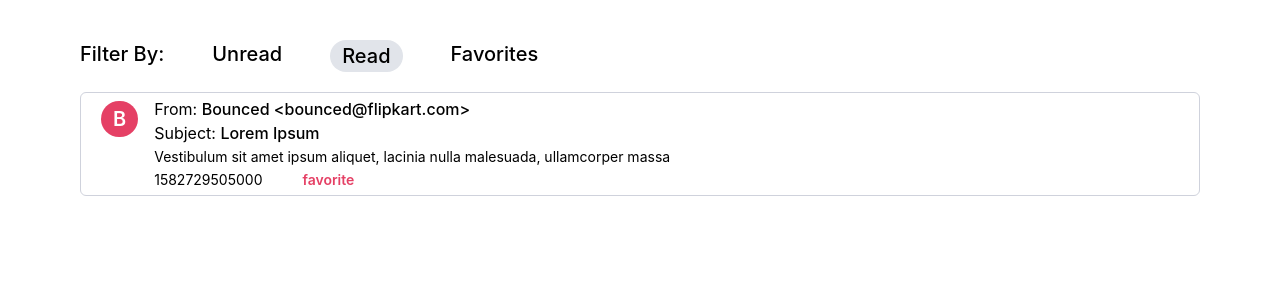
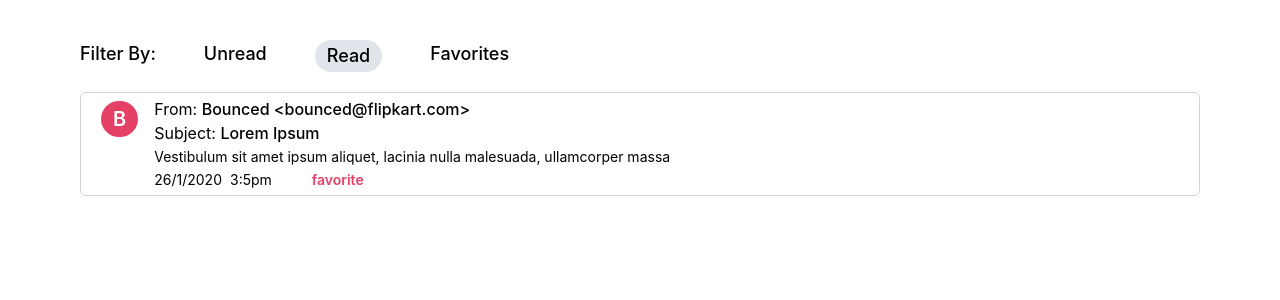
Before and after one commit to soumyaranjan1819/outlook, a React (Create React App) app: page / in a window 1280 px wide. Shown: the top 300 px of the page. Built offline with nearby package versions, Linux system fonts and the light colour scheme; the HTML template or start-up script is replaced by a standard one.

Commit message:
file name changed

```diff
--- a/src/App.js
+++ b/src/App.js
@@ -1,9 +1,9 @@
-import EmailLists from "./Pages/EmailLists";
+import Home from "./Pages/Home";
 
 function App() {
   return (
     <div>
-      <EmailLists/>
+      <Home/>
     </div>
   );
 }
--- a/src/Components/EmailCard.js
+++ b/src/Components/EmailCard.js
@@ -1,6 +1,8 @@
 import React from "react";
 
 const EmailCard = ({ emailData }) => {
+  const date = new Date(emailData.date);
+
   return (
     <div className="flex items-start gap-4 border-[#cfd2dc] border-[1.25px] px-5 py-1 rounded-md">
       <span className=" uppercase text-xl font-semibold text-white bg-[#e54065] px-3 py-1 mt-1 rounded-full">
@@ -17,7 +19,13 @@ const EmailCard = ({ emailData }) => {
           <span className=" capitalize font-medium">{emailData.subject}</span>
         </p>
         <p className=" text-sm mt-0.5">{emailData.short_description}</p>
-        <span className=" text-sm">{emailData.date}</span>
+        <span className=" text-sm">
+          {date.getDate()}/{date.getMonth()}/{date.getFullYear()}
+          <span className="ml-2 ">
+          {date.getHours() > 12 ? date.getHours() - 12 : date.getHours()}:
+          {date.getMinutes()}{date.getHours()>12?`pm`:`am`}
+          </span>
+        </span>
         <span className=" text-sm font-semibold text-[#e54065] ml-10">
           favorite
         </span>
--- /dev/null
+++ b/src/Pages/Body.js
@@ -0,0 +1,9 @@
+import React from 'react'
+
+const Body = () => {
+  return (
+    <div>Body</div>
+  )
+}
+
+export default Body
--- a/src/Pages/EmailBody.js
+++ /dev/null
@@ -1,9 +0,0 @@
-import React from 'react'
-
-const EmailBody = () => {
-  return (
-    <div>EmailBody</div>
-  )
-}
-
-export default EmailBody
--- a/src/Pages/EmailLists.js
+++ b/src/Pages/Home.js
@@ -1,7 +1,7 @@
 import React from "react";
 import EmailCard from "../Components/EmailCard";
 
-const EmailLists = () => {
+const Home = () => {
   const emailData = {
     id: "1",
     from: { email: "bounced@flipkart.com", name: "bounced" },
@@ -15,7 +15,7 @@ const EmailLists = () => {
 
   return (
     <div className="mx-20 my-10">
-      <header className="font-medium text-xl flex gap-12 mb-5">
+      <header className="font-medium text-lg flex gap-12 mb-5">
         <span>Filter By:</span>
         <span >Unread</span>
         <span className={activeStyle}>Read</span>
@@ -26,4 +26,4 @@ const EmailLists = () => {
   );
 };
 
-export default EmailLists;
+export default Home;
```
